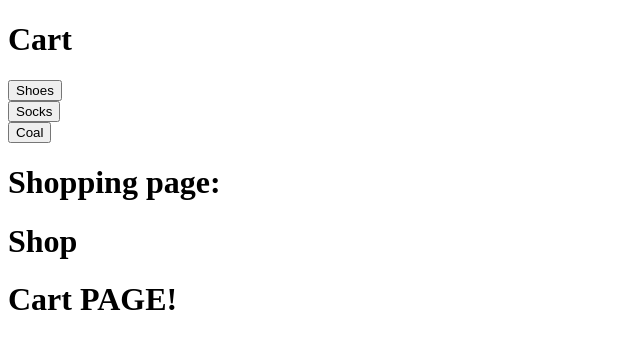
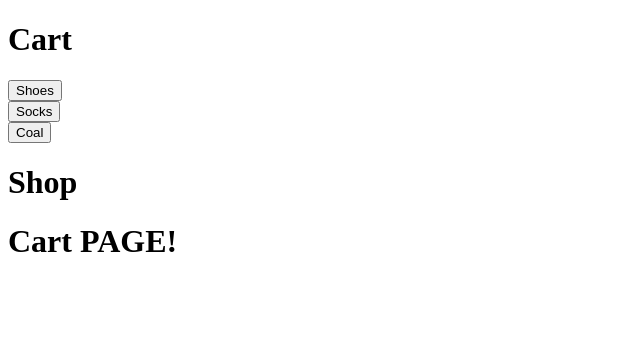
Before and after one commit to 9James9/Shopping-Cart, a React (Create React App) app: page /bothlol in a window 1280 px wide. Shown: the top 348 px of the page, without its empty margins (0-640 px from the left). Built offline with nearby package versions, Linux system fonts and the light colour scheme.

Commit message:
stopped error on button click

```diff
--- a/src/Components/Cart/cart.js
+++ b/src/Components/Cart/cart.js
@@ -27,9 +27,9 @@ const Cart = ({ cart, removeFromCart }) => {
         <h1 onClick={() => navigate("/shop")}>Shop</h1>
         <h1>Cart PAGE!</h1>
         <ul>
-          {names.map((item, index) => {
+          {/* {names.map((item, index) => {
             return <CartItem key={index} index={index} itemName={item} removeFromCart={removeFromCart}/>;
-          })}
+          })} */}
         </ul>
         <p></p>
       </div>
--- a/src/Components/Shop/shop.js
+++ b/src/Components/Shop/shop.js
@@ -11,7 +11,7 @@ const Shop = ({updateCart, removeFromCart,cart}) => {
             <Item id="0"name="Shoes" updateShop={updateCart}/>
             <Item id="1"name="Socks" updateShop={updateCart}/>
             <Item id="2"name="Coal" updateShop={updateCart}/>
-            <h1>Shopping page: {cart}</h1>
+            {/* <h1>Shopping page: {cart}</h1> */}
         </div>
     </div>
   )
--- a/src/Components/homepage.js
+++ b/src/Components/homepage.js
@@ -6,7 +6,7 @@ const HomePage = () => {
   const [cart, setCart] = useState([]);
 
   const updateCart = (newValue) => {
-    checkForDuplicates(newValue)
+    // checkForDuplicates(newValue)
     let item = [newValue.name, cart.length, newValue.quantity,newValue.id]
     let itemData = {
       name: newValue.name,
@@ -15,30 +15,30 @@ const HomePage = () => {
       id: newValue.id
     }
     // console.log(item)
-    setCart([...cart, item])
+    setCart([...cart, itemData])
   };
   const removeFromCart = e => {
       let value = parseInt(e.target.value)
       setCart(cart.slice(0,value).concat(cart.slice(value + 1)))
   }
-  const checkForDuplicates = e => {
-    // console.log(e.id)
-    // console.log(cart)
+  // const checkForDuplicates = e => {
+  //   // console.log(e.id)
+  //   // console.log(cart)
 
-    cart.forEach((item, i) => {
-      // console.log(item[3])
-      if (item[3] == e.id) {
-        console.log('duplicate spotted')
-        setCart(prevState => ({
-          cart: {
-            ...prevState.cart,
-            [item[i]]: ["test"],
-          }
-        }))
-      }
-    })
-    console.log(cart)
-  }
+  //   cart.forEach((item, i) => {
+  //     // console.log(item[3])
+  //     if (item[3] == e.id) {
+  //       console.log('duplicate spotted')
+  //       setCart(prevState => ({
+  //         cart: {
+  //           ...prevState.cart,
+  //           [item[i]]: ["test"],
+  //         }
+  //       }))
+  //     }
+  //   })
+  //   console.log(cart)
+  // }
   return (
     <BrowserRouter>
       <Routes>
```
